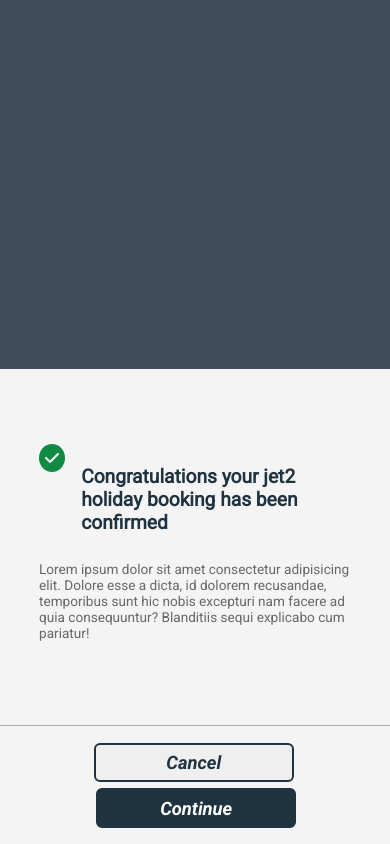
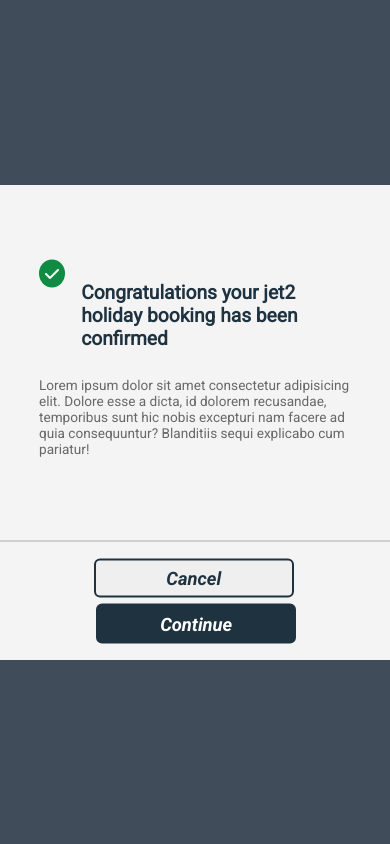
Before and after one commit to ejanusevicius/jet2_tech_assesment, a plain HTML site: page index.html in a window 390 px wide. Both pictures are taken after a click on the button "Submit Order". Drawn offline with Linux system fonts and the light colour scheme.

Commit message:
ie > 9 support

```diff
--- a/js/index.js
+++ b/js/index.js
@@ -1,74 +1,41 @@
 // elements
-const pageContainer = document.querySelector(".js--page__container");
-const pageButton = document.querySelector(".js--page__button");
-const dummyButton = document.querySelector(".js--page__button--dummy");
-const closeButton = document.querySelector(".js--page__modalButton--outlined");
+var pageContainer = document.querySelector(".js--page__container");
+var pageButton = document.querySelector(".js--page__button");
+var dummyButton = document.querySelector(".js--page__button--dummy");
+var closeButton = document.querySelector(".js--page__modalButton--outlined"); // content for the main modal
+
+var modalOne = "\n        <div class=\"row page__modalBody\">\n\n            <div class=\"page__primaryContainer\">\n                <div class=\"page__greenIcon\">\n                    <i class=\"fas fa-check page__checkMark\"></i>\n                </div>\n\n                <div class=\"page__textContainer\">\n                    <h1 class=\"page__primaryText\">Congratulations your jet2 holiday booking has been confirmed</h1>\n                </div>\n            </div>\n\n            <div class=\"page__secondaryContainer\">\n                <p class=\"page__secondaryText\">Lorem ipsum dolor sit amet consectetur adipisicing elit. Dolore esse a dicta, id dolorem recusandae, temporibus sunt hic nobis excepturi nam facere ad quia consequuntur? Blanditiis sequi explicabo cum pariatur!</p>\n            </div>\n\n        </div>\n\n        <div class=\"row page__modalFooter\">\n            <div class=\"col-xs-6 page__footerCol\">\n                <button class=\"page__modalButton page__modalButton--outlined js--page__modalButton--outlined\">Cancel</button>\n            </div>\n\n            <div class=\"col-xs-6\">\n                <button class=\"page__modalButton page__modalButton--filled\">Continue</button>\n            </div>\n\n        </div>\n"; // Dummy content for the second modal
+
+var modalTwo = "<p style=\"margin: 2rem 2rem\">This is the second modal, showing the ability to have more than one modals on the page!\nA string with HTML markup for this text is passed into a function that generates the modal. This makes the JS more modular i.e. the logic is the same for each modal but the content can be changed if desired.\n<span style=\"color: red\">You can turn off this modal by clicking the backdrop</span></p>"; //functions
+
+var openModal = function openModal(modalContent) {
+  var modalMarkUp = "\n        <div class=\"page__modal js--page__modal container animated fadeIn fast\">\n\n        ".concat(modalContent, "\n        \n        </div>\n        <div class=\"page__backdrop js--page__backdrop animated fadeIn faster\"></div>\n        ");
+  pageContainer.insertAdjacentHTML('afterbegin', modalMarkUp);
+};
+
+var closeModal = function closeModal(target) {
+  //Check if the "Cancel" button or the backdrop is clicked
+  var classList = Object.keys(target.classList).map(function (key) {
+    return target.classList[key];
+  });
+  console.log(classList);
+  // could have used .includes but not compatible ith IE
+  if (classList.join(' ').indexOf("js--page__modalButton--outlined") !== -1
+   || classList.join(' ').indexOf("js--page__backdrop") !== -1) {
+    //Remove both backdrop and the modal
+    [document.querySelector(".js--page__modal"), document.querySelector(".js--page__backdrop")].forEach(function (el) {
+      el.parentNode.removeChild(el);
+    });
+  }
+}; //event handlers
 
 
-// content for the main modal
-const modalOne = `
-        <div class="row page__modalBody">
-
-            <div class="page__primaryContainer">
-                <div class="page__greenIcon">
-                    <i class="fas fa-check page__checkMark"></i>
-                </div>
-
-                <div class="page__textContainer">
-                    <h1 class="page__primaryText">Congratulations your jet2 holiday booking has been confirmed</h1>
-                </div>
-            </div>
-
-            <div class="page__secondaryContainer">
-                <p class="page__secondaryText">Lorem ipsum dolor sit amet consectetur adipisicing elit. Dolore esse a dicta, id dolorem recusandae, temporibus sunt hic nobis excepturi nam facere ad quia consequuntur? Blanditiis sequi explicabo cum pariatur!</p>
-            </div>
-
-        </div>
-
-        <div class="row page__modalFooter">
-            <div class="col-xs-6 page__footerCol">
-                <button class="page__modalButton page__modalButton--outlined js--page__modalButton--outlined">Cancel</button>
-            </div>
-
-            <div class="col-xs-6">
-                <button class="page__modalButton page__modalButton--filled">Continue</button>
-            </div>
-
-        </div>
-`;
-// Dummy content for the second modal
-const modalTwo = `<p style="margin: 2rem 2rem">This is the second modal, showing the ability to have more than one modals on the page!
-A string with HTML markup for this text is passed into a function that generates the modal. This makes the JS more modular i.e. the logic is the same for each modal but the content can be changed if desired.
-<span style="color: red">You can turn off this modal by clicking the backdrop</span></p>`;
-
-//functions
-const openModal = (modalContent) => {
-
-    const modalMarkUp = `
-        <div class="page__modal js--page__modal container animated fadeIn fast">
-
-        ${modalContent}
-
-        </div>
-        <div class="page__backdrop js--page__backdrop animated fadeIn faster"></div>
-        `;
-
-    pageContainer.insertAdjacentHTML('afterbegin', modalMarkUp);
-}
-
-const closeModal = (target) => {
-    //Check if the "Cancel" button or the backdrop is clicked
-    if(Object.values(target.classList).includes("js--page__modalButton--outlined")
-    || Object.values(target.classList).includes("js--page__backdrop")) {
-        //Remove both backdrop and the modal
-        [document.querySelector(".js--page__modal"), document.querySelector(".js--page__backdrop")].forEach( el => {
-            el.parentNode.removeChild(el);
-        })
-    }
-}
-
-
-//event handlers
-pageButton.addEventListener("click", () => openModal(modalOne));
-dummyButton.addEventListener("click", () => openModal(modalTwo));
-pageContainer.addEventListener("click", event => closeModal(event.target));
+pageButton.addEventListener("click", function () {
+  return openModal(modalOne);
+});
+dummyButton.addEventListener("click", function () {
+  return openModal(modalTwo);
+});
+pageContainer.addEventListener("click", function (event) {
+  return closeModal(event.target);
+});
--- /dev/null
+++ b/js/index_precompiled_es6.js
@@ -0,0 +1,77 @@
+// elements
+const pageContainer = document.querySelector(".js--page__container");
+const pageButton = document.querySelector(".js--page__button");
+const dummyButton = document.querySelector(".js--page__button--dummy");
+const closeButton = document.querySelector(".js--page__modalButton--outlined");
+
+
+// content for the main modal
+const modalOne = `
+        <div class="row page__modalBody">
+
+            <div class="page__primaryContainer">
+                <div class="page__greenIcon">
+                    <i class="fas fa-check page__checkMark"></i>
+                </div>
+
+                <div class="page__textContainer">
+                    <h1 class="page__primaryText">Congratulations your jet2 holiday booking has been confirmed</h1>
+                </div>
+            </div>
+
+            <div class="page__secondaryContainer">
+                <p class="page__secondaryText">Lorem ipsum dolor sit amet consectetur adipisicing elit. Dolore esse a dicta, id dolorem recusandae, temporibus sunt hic nobis excepturi nam facere ad quia consequuntur? Blanditiis sequi explicabo cum pariatur!</p>
+            </div>
+
+        </div>
+
+        <div class="row page__modalFooter">
+            <div class="col-xs-6 page__footerCol">
+                <button class="page__modalButton page__modalButton--outlined js--page__modalButton--outlined">Cancel</button>
+            </div>
+
+            <div class="col-xs-6">
+                <button class="page__modalButton page__modalButton--filled">Continue</button>
+            </div>
+
+        </div>
+`;
+// Dummy content for the second modal
+const modalTwo = `<p style="margin: 2rem 2rem">This is the second modal, showing the ability to have more than one modals on the page!
+A string with HTML markup for this text is passed into a function that generates the modal. This makes the JS more modular i.e. the logic is the same for each modal but the content can be changed if desired.
+<span style="color: red">You can turn off this modal by clicking the backdrop</span></p>`;
+
+//functions
+const openModal = (modalContent) => {
+
+    const modalMarkUp = `
+        <div class="page__modal js--page__modal container animated fadeIn fast">
+
+        ${modalContent}
+
+        </div>
+        <div class="page__backdrop js--page__backdrop animated fadeIn faster"></div>
+        `;
+
+    pageContainer.insertAdjacentHTML('afterbegin', modalMarkUp);
+}
+
+const closeModal = (target) => {
+    //Check if the "Cancel" button or the backdrop is clicked
+    const classList = Object.keys(target.classList).map( key => target.classList[key]);
+    console.log(classList);
+    // could have used .includes but not compatible ith IE
+    if(classList.join(' ').indexOf("js--page__modalButton--outlined") !== -1
+    || classList.join(' ').indexOf("js--page__backdrop") !== -1) {
+        //Remove both backdrop and the modal
+        [document.querySelector(".js--page__modal"), document.querySelector(".js--page__backdrop")].forEach( el => {
+            el.parentNode.removeChild(el);
+        })
+    }
+}
+
+
+//event handlers
+pageButton.addEventListener("click", () => openModal(modalOne));
+dummyButton.addEventListener("click", () => openModal(modalTwo));
+pageContainer.addEventListener("click", event => closeModal(event.target));
--- a/scss/styles.scss
+++ b/scss/styles.scss
@@ -36,7 +36,10 @@ body {
     height: 300px;
     position: fixed;
     background-color: $modal-white;
+    top: 50%;
+    left: 50%;
     z-index: 2;
+    transform: translate(-50%, -50%);
 
     .page__modalBody {
         width: 100%;
```
Also changed, not shown: index.html (+0 -1 lines), css/styles.css, 2 other files.
